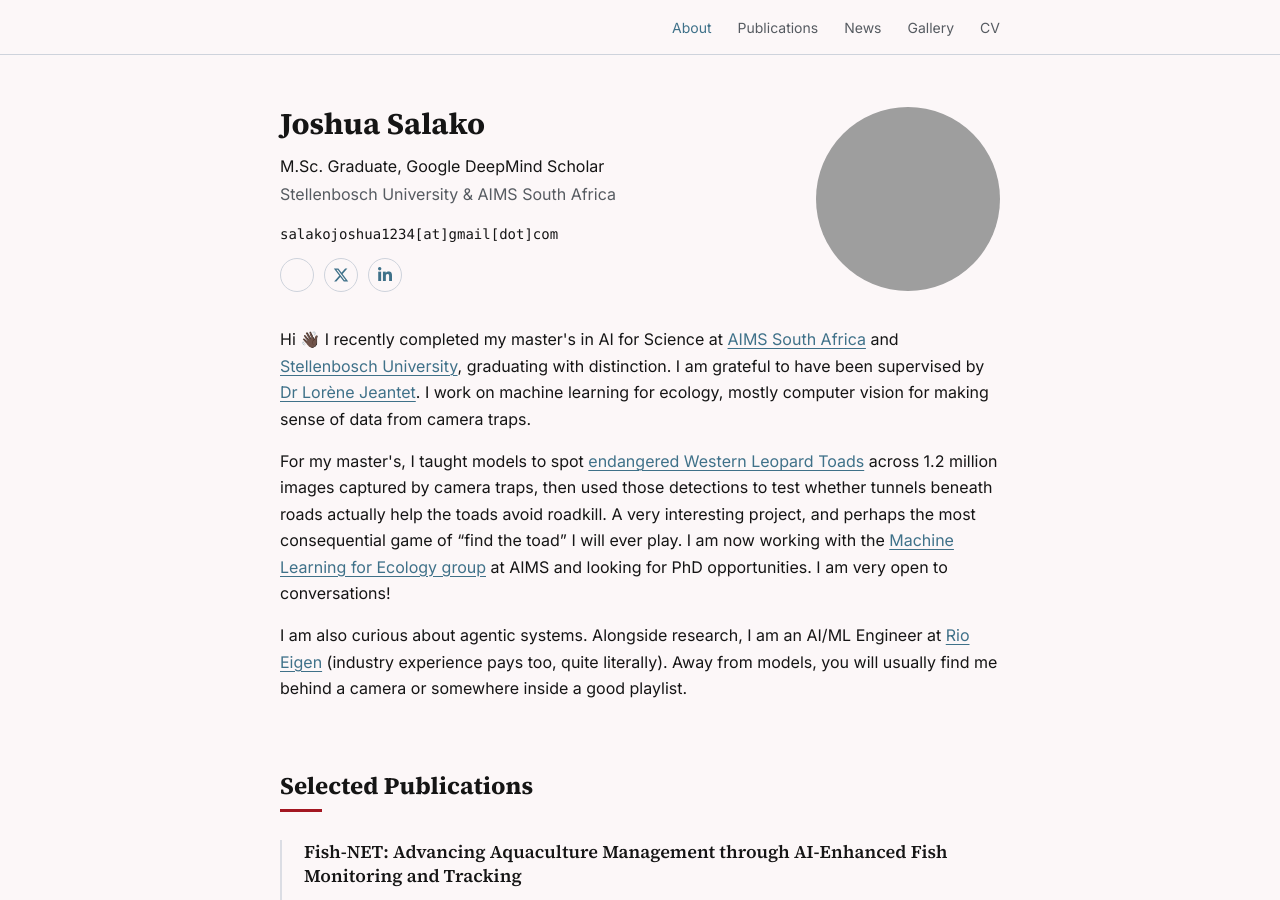
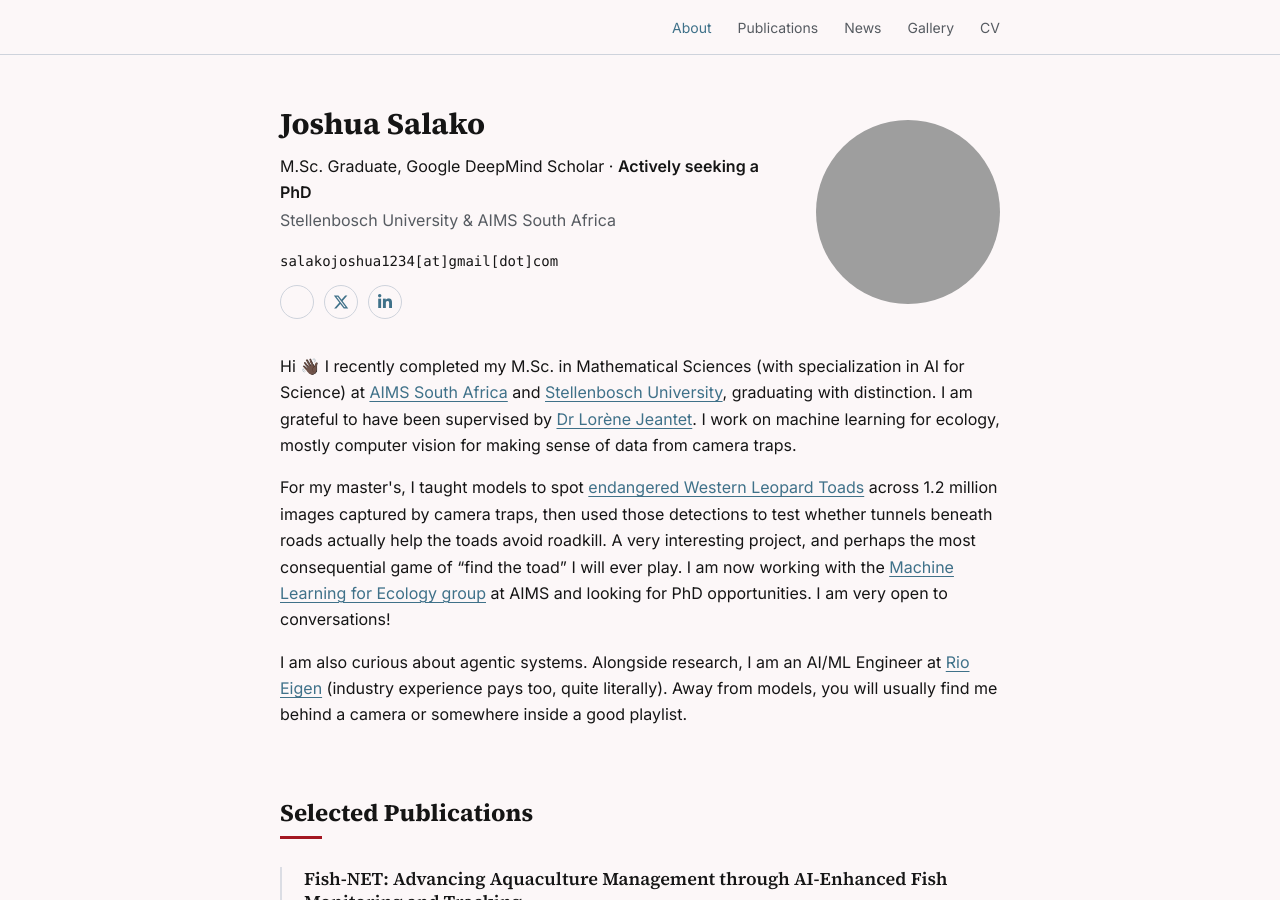
Before and after one commit to joshsalako/joshsalako.github.io, a Jekyll site: the page built from index.html, in a window 1280 px wide and 900 px high. Built offline with Jekyll 4.4.1, drawn with Linux system fonts in a browser that asks for light colours; a style sheet for code colours, icons or effects is not loaded; grey boxes are pictures that could not be loaded.

Commit message:
feat: update bio with PhD search status, corrected degree title, and portrait alt text

```diff
--- a/index.html
+++ b/index.html
@@ -7,7 +7,7 @@
   <section class="intro" aria-labelledby="intro-name">
     <div class="intro-copy">
       <h1 id="intro-name">Joshua Salako</h1>
-      <p class="affiliation">M.Sc. Graduate, Google DeepMind Scholar</p>
+      <p class="affiliation">M.Sc. Graduate, Google DeepMind Scholar · <strong>Actively seeking a PhD</strong></p>
       <p class="department">Stellenbosch University &amp; AIMS South Africa</p>
       <p class="email">salakojoshua1234[at]gmail[dot]com</p>
       <div class="social-links" aria-label="Social profiles">
@@ -16,11 +16,11 @@
         <a href="https://www.linkedin.com/in/salakojoshua" target="_blank" rel="noopener noreferrer" aria-label="LinkedIn" title="LinkedIn"><i class="fa-brands fa-linkedin-in" aria-hidden="true"></i></a>
       </div>
     </div>
-    <img src="{{ '/images/josh.png' | relative_url }}" alt="Joshua Salako sitting on a mountain at sunset" class="portrait">
+    <img src="{{ '/images/josh.png' | relative_url }}" alt="Joshua Salako sitting on a mountain at sunrise" class="portrait">
   </section>
 
   <section class="bio" aria-label="Biography">
-    <p>Hi 👋🏿 I recently completed my master's in AI for Science at <a href="https://aims.ac.za/" target="_blank" rel="noopener noreferrer">AIMS South Africa</a> and <a href="https://www.sun.ac.za/english" target="_blank" rel="noopener noreferrer">Stellenbosch University</a>, graduating with distinction. I am grateful to have been supervised by <a href="https://www.linkedin.com/in/lor%C3%A8ne-jeantet-2241a6b3/" target="_blank" rel="noopener noreferrer">Dr Lorène Jeantet</a>. I work on machine learning for ecology, mostly computer vision for making sense of data from camera traps.</p>
+    <p>Hi 👋🏿 I recently completed my M.Sc. in Mathematical Sciences (with specialization in AI for Science) at <a href="https://aims.ac.za/" target="_blank" rel="noopener noreferrer">AIMS South Africa</a> and <a href="https://www.sun.ac.za/english" target="_blank" rel="noopener noreferrer">Stellenbosch University</a>, graduating with distinction. I am grateful to have been supervised by <a href="https://www.linkedin.com/in/lor%C3%A8ne-jeantet-2241a6b3/" target="_blank" rel="noopener noreferrer">Dr Lorène Jeantet</a>. I work on machine learning for ecology, mostly computer vision for making sense of data from camera traps.</p>
     <p>For my master's, I taught models to spot <a href="https://github.com/joshsalako/wtl-detection" target="_blank" rel="noopener noreferrer">endangered Western Leopard Toads</a> across 1.2 million images captured by camera traps, then used those detections to test whether tunnels beneath roads actually help the toads avoid roadkill. A very interesting project, and perhaps the most consequential game of “find the toad” I will ever play. I am now working with the <a href="https://ml-ecology.aims.ac.za/" target="_blank" rel="noopener noreferrer">Machine Learning for Ecology group</a> at AIMS and looking for PhD opportunities. I am very open to conversations!</p>
     <p>I am also curious about agentic systems. Alongside research, I am an AI/ML Engineer at <a href="https://rioeigen.com/about" target="_blank" rel="noopener noreferrer">Rio Eigen</a> (industry experience pays too, quite literally). Away from models, you will usually find me behind a camera or somewhere inside a good playlist.</p>
   </section>
```
Also changed, not shown: 1 other file.
